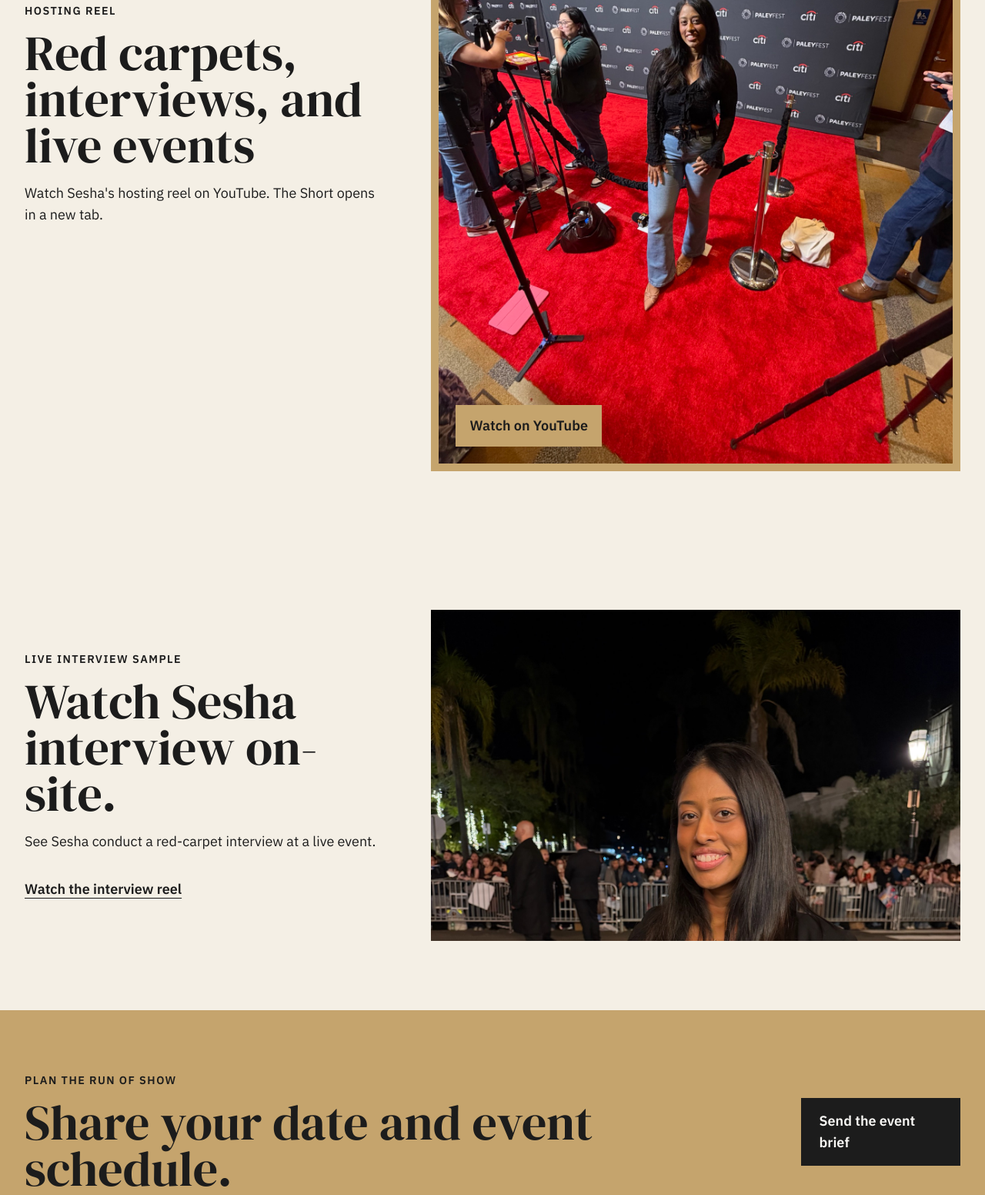
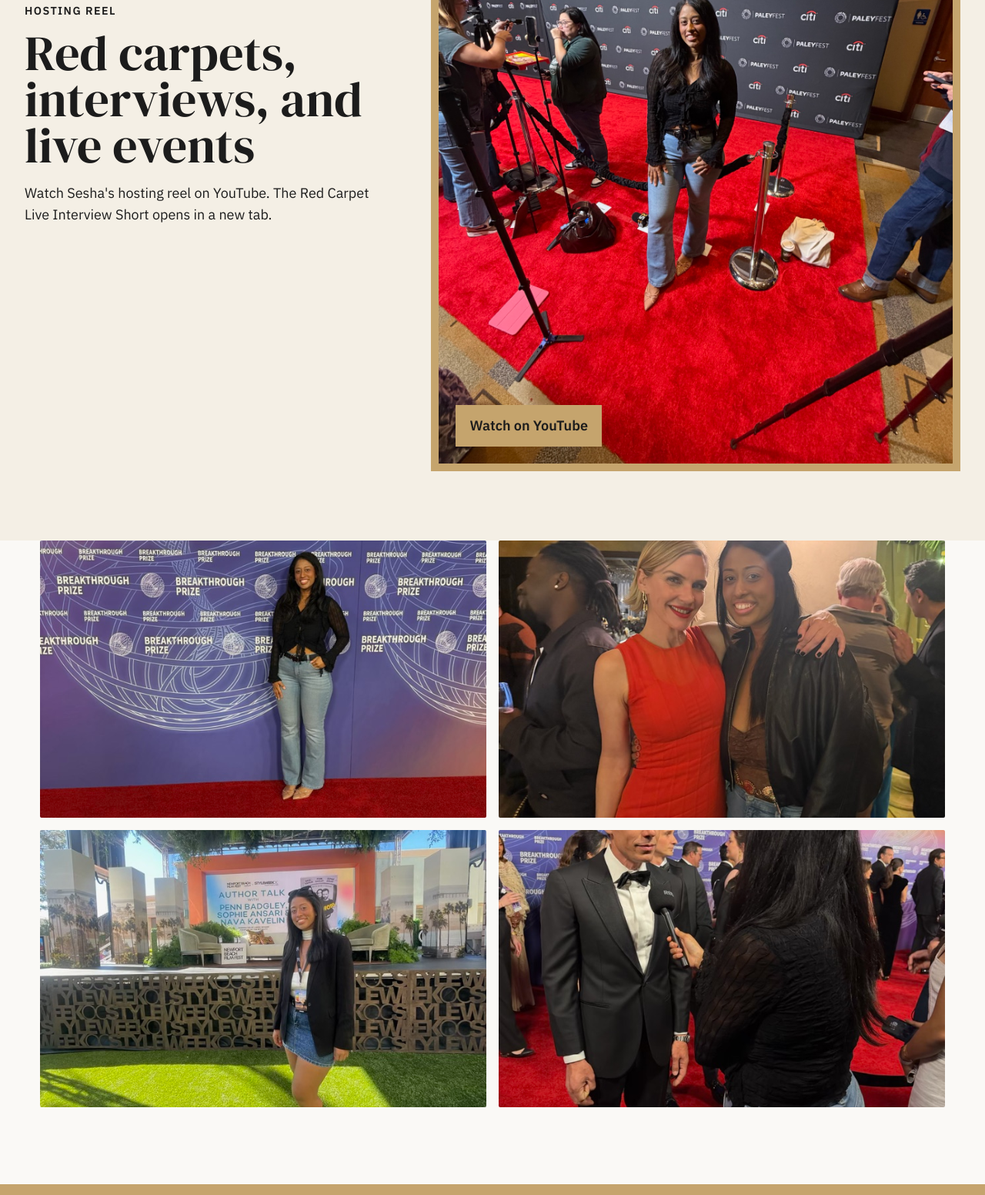
Before and after one commit to binophotography1-del/sesha-country-club-site, a website: page service-hosting.html in a window 1280 px wide. Shown: the part 2677-4229 px from the top of the page at 77% size. Drawn offline with Linux system fonts and the light colour scheme.

Commit message:
Replace Live interview sample section with a 4-photo hosting grid
- Removed the "Live interview sample" section (heading, copy, Instagram
  link, and its photo) from the hosting page
- Added a 2x2 grid of hosting event photos (Breakthrough Prize, an
  evening event, an author talk, and a red-carpet interview) in its place
- Updated the hosting reel description to name the clip: "The Red Carpet
  Live Interview Short opens in a new tab."

```diff
--- a/service-hosting.html
+++ b/service-hosting.html
@@ -6,7 +6,7 @@
   <section class="service-detail-hero"><div><p class="eyebrow">Led by Sesha</p><h1>Hosting</h1><p class="lead">MC, welcomes, announcements, red-carpet interviews, guest conversations, and stage transitions - handled start to finish.</p><a class="primary-button" href="c-contact.html?service=hosting#event-brief">Plan event hosting</a></div><img src="assets/sesha-red-carpet-interview.jpg" alt="Sesha Dasari interviewing a guest on a red carpet" width="2048" height="1365"></section>
   <section class="detail-list" aria-labelledby="hosting-includes"><p class="eyebrow">Available support</p><h2 id="hosting-includes">Choose what the event needs.</h2><div><article><h3>Red-carpet interviews</h3><p>Guest arrivals, interviews, and short on-camera moments.</p></article><article><h3>Event host and MC</h3><p>Welcomes, announcements, stage transitions, and audience direction.</p></article><article><h3>Podcast and editorial</h3><p>Conversation flow, guest interviews, and written entertainment coverage.</p></article></div></section>
   <section class="red-carpet-montage" aria-labelledby="red-carpet-title"><div class="montage-heading"><div><p class="eyebrow">Red-carpet work</p><h2 id="red-carpet-title">Sesha on site.</h2></div><p>Guest interaction, on-camera presence, and live-event coverage in working red-carpet settings.</p></div><div class="montage-grid"><figure class="montage-primary"><img src="assets/sesha-scarlett-johansson.jpg" alt="Sesha Dasari standing beside Scarlett Johansson on a red carpet" width="1542" height="1676" loading="lazy"></figure><figure class="montage-wide"><img src="assets/sesha-red-carpet-conversation.jpg" alt="Sesha speaking with a guest beside a red-carpet media line" width="1280" height="853" loading="lazy"></figure><figure><img src="assets/sesha-paleyfest-media-line.jpg" alt="Sesha standing at a PaleyFest red-carpet media line" width="1440" height="1920" loading="lazy"></figure><figure><img src="assets/sesha-red-carpet-wide.jpg" alt="Sesha holding a microphone beside an outdoor red carpet" width="1901" height="1426" loading="lazy"></figure></div></section>
-  <section class="media-preview" aria-labelledby="hosting-reel-title"><div><p class="eyebrow">Hosting reel</p><h2 id="hosting-reel-title">Red carpets, interviews, and live events</h2><p>Watch Sesha's hosting reel on YouTube. The Short opens in a new tab.</p></div><a class="reel-link" href="https://youtube.com/shorts/qSvW5weyFE4" target="_blank" rel="noreferrer" aria-label="Watch on YouTube: Sesha's hosting reel, opens in a new tab"><img src="assets/sesha-paleyfest-media-line.jpg" alt="Sesha standing at a PaleyFest red-carpet media line" width="1440" height="1920"><span>Watch on YouTube</span></a></section>
-  <section class="media-preview media-preview-photo"><div><p class="eyebrow">Live interview sample</p><h2>Watch Sesha interview on-site.</h2><p>See Sesha conduct a red-carpet interview at a live event.</p><a class="text-button" href="https://www.instagram.com/reel/DLc-bXIJjSe/" target="_blank" rel="noopener">Watch the interview reel</a></div><img src="assets/sesha-red-carpet-mic.jpg" alt="Sesha holding a microphone at a live event" width="1365" height="2048"></section>
+  <section class="media-preview" aria-labelledby="hosting-reel-title"><div><p class="eyebrow">Hosting reel</p><h2 id="hosting-reel-title">Red carpets, interviews, and live events</h2><p>Watch Sesha's hosting reel on YouTube. The Red Carpet Live Interview Short opens in a new tab.</p></div><a class="reel-link" href="https://youtube.com/shorts/qSvW5weyFE4" target="_blank" rel="noreferrer" aria-label="Watch on YouTube: Sesha's hosting reel, opens in a new tab"><img src="assets/sesha-paleyfest-media-line.jpg" alt="Sesha standing at a PaleyFest red-carpet media line" width="1440" height="1920"><span>Watch on YouTube</span></a></section>
+  <section class="hosting-photo-grid" aria-label="More hosting event photos"><img src="assets/hosting-grid-1.jpg" alt="Sesha Dasari on the red carpet at the Breakthrough Prize" width="900" height="675" loading="lazy"><img src="assets/hosting-grid-2.jpg" alt="Sesha Dasari with a guest at an evening event" width="900" height="675" loading="lazy"><img src="assets/hosting-grid-3.jpg" alt="Sesha Dasari on stage at an author talk" width="900" height="675" loading="lazy"><img src="assets/hosting-grid-4.jpg" alt="Sesha Dasari interviewing a guest on the red carpet" width="900" height="675" loading="lazy"></section>
   <section class="inner-cta"><div><p class="eyebrow">Plan the run of show</p><h2>Share your date and event schedule.</h2></div><a class="primary-button" href="c-contact.html?service=hosting#event-brief">Send the event brief</a></section>
 </main><footer><p>Sesha Dasari · Texas / California · Open to worldwide travel</p><nav aria-label="Footer navigation"><a href="index.html">Home</a><a href="c-services.html">Services</a><a href="c-team.html">Team</a></nav></footer><script src="c-site.js" defer></script></body></html>
--- a/variants.css
+++ b/variants.css
@@ -60,6 +60,9 @@
 .red-carpet-montage{padding:100px max(32px,calc((100vw - var(--max))/2));background:#f4efe5}.montage-heading{display:grid;grid-template-columns:1.2fr .8fr;gap:60px;align-items:end;margin-bottom:42px}.montage-heading h2{font-size:clamp(3.8rem,6vw,6.2rem);margin:0}.montage-heading>p{max-width:34rem;margin:0;font-size:1.15rem}.montage-grid{display:grid;grid-template-columns:1.15fr .85fr .85fr;grid-template-rows:310px 310px;gap:16px}.montage-grid figure{margin:0;overflow:hidden;background:#1c1c1c}.montage-grid img{width:100%;height:100%;object-fit:cover}.montage-primary{grid-row:1 / span 2}.montage-primary img{object-position:center 22%}.montage-wide{grid-column:2 / span 2}.montage-wide img{object-position:center 42%}.montage-grid figure:nth-child(3) img{object-position:center 28%}.montage-grid figure:nth-child(4) img{object-position:center 38%}
 @media(max-width:850px){.montage-heading{grid-template-columns:1fr;gap:18px}.montage-grid{grid-template-columns:1fr 1fr;grid-template-rows:460px 260px 260px}.montage-primary{grid-column:1 / span 2;grid-row:auto}.montage-wide{grid-column:1 / span 2}}
 @media(max-width:600px){.red-carpet-montage{padding:70px 22px}.montage-heading{margin-bottom:30px}.montage-heading h2{font-size:3.6rem}.montage-grid{grid-template-columns:1fr;grid-template-rows:390px 210px 300px 250px;gap:10px}.montage-primary,.montage-wide,.montage-grid figure:nth-child(3),.montage-grid figure:nth-child(4){grid-column:1}}
+.hosting-photo-grid{max-width:var(--max);margin:0 auto;padding:0 32px 100px;display:grid;grid-template-columns:1fr 1fr;gap:16px}
+.hosting-photo-grid img{width:100%;height:360px;object-fit:cover;display:block;border-radius:2px}
+@media(max-width:600px){.hosting-photo-grid{padding:0 22px 70px;gap:10px}.hosting-photo-grid img{height:220px}}
 
 /* Approved asset placeholders */
 .asset-placeholder{display:flex;flex-direction:column;align-items:center;justify-content:center;gap:8px;min-width:0;padding:40px;text-align:center;background:#faf9f6;color:#1c1c1c;box-shadow:inset 0 0 0 2px #c5a46d,inset 0 0 0 18px #f4efe5}.asset-placeholder span{font-size:.78rem;font-weight:700;letter-spacing:.12em;text-transform:uppercase}.asset-placeholder strong{font:400 clamp(2rem,3vw,3.2rem)/1 "DM Serif Display",serif}.asset-placeholder small{font-size:.9rem}.roster-card>.roster-photo-placeholder{min-height:340px;padding:40px}.photo-proof>.proof-photo-placeholder{min-height:560px;padding:40px}
```
Also changed, not shown: assets/hosting-grid-1.jpg (added), assets/hosting-grid-2.jpg (added), assets/hosting-grid-3.jpg (added), assets/hosting-grid-4.jpg (added).
